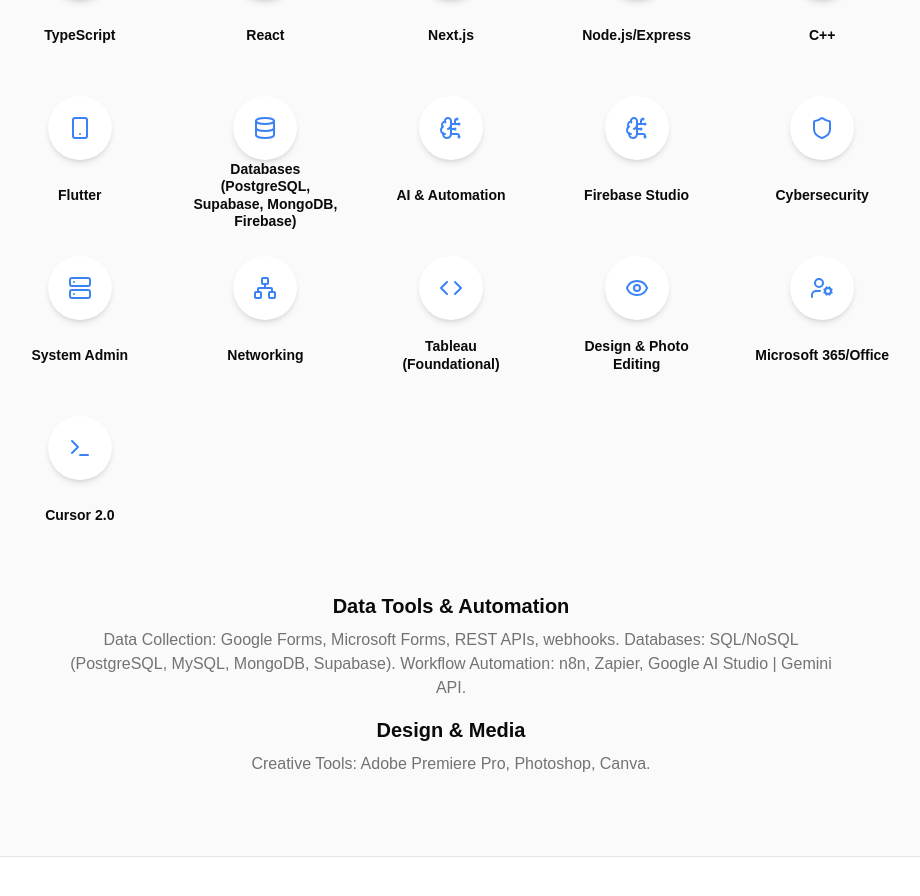
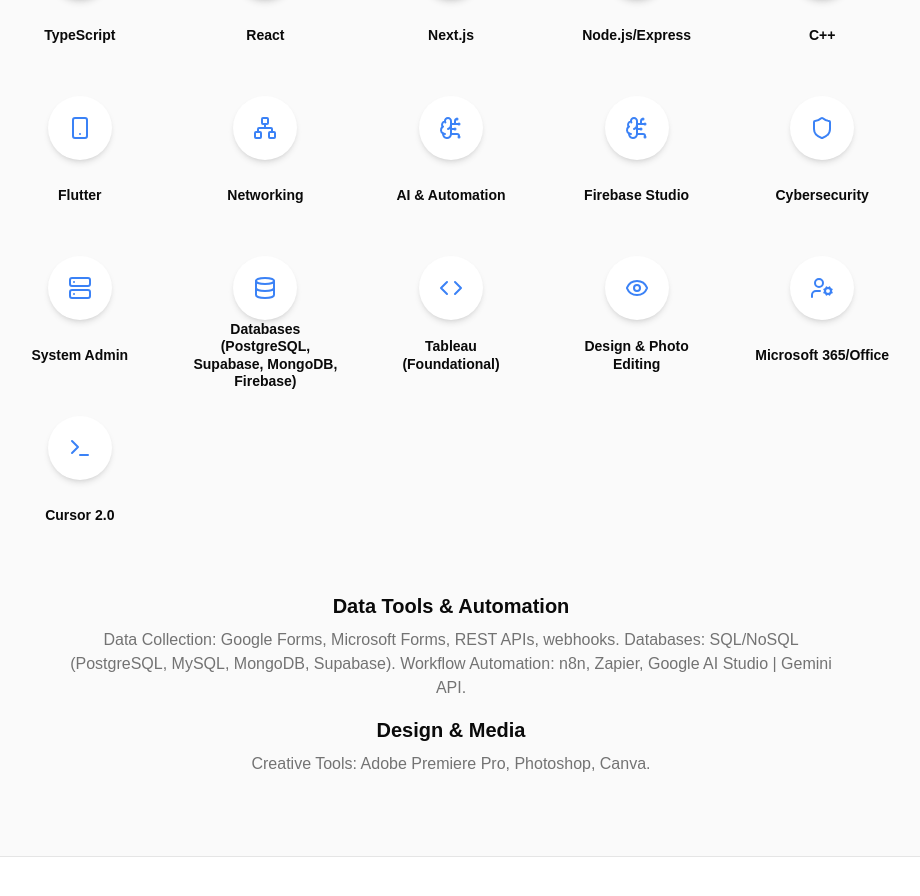
Before and after one commit to MS0C54073/muzoprof, a Next.js app: page / in a window 1280 px wide. Shown: the part 2074-2970 px from the top of the page, without its empty margins (189-1109 px from the left). Built offline with nearby package versions, Linux system fonts and the light colour scheme.

Commit message:
Under Technical Skills, Databases (PostgreSQL, Supabase, MongoDB, Fireba

```diff
--- a/src/app/page.tsx
+++ b/src/app/page.tsx
@@ -44,12 +44,12 @@
     { name: 'Node.js/Express', icon: <Server className="h-6 w-6" /> },
     { name: 'C++', icon: <Code className="h-6 w-6" /> },
     { name: 'Flutter', icon: <Smartphone className="h-6 w-6" /> },
-    { name: 'Databases (PostgreSQL, Supabase, MongoDB, Firebase)', icon: <Database className="h-6 w-6" /> },
+    { name: 'Networking', icon: <Network className="h-6 w-6" /> },
     { name: 'AI & Automation', icon: <BrainCircuit className="h-6 w-6" /> },
     { name: 'Firebase Studio', icon: <BrainCircuit className="h-6 w-6" /> },
     { name: 'Cybersecurity', icon: <Shield className="h-6 w-6" /> },
     { name: 'System Admin', icon: <Server className="h-6 w-6" /> },
-    { name: 'Networking', icon: <Network className="h-6 w-6" /> },
+    { name: 'Databases (PostgreSQL, Supabase, MongoDB, Firebase)', icon: <Database className="h-6 w-6" /> },
     { name: 'Tableau (Foundational)', icon: <Code className="h-6 w-6" /> },
     { name: 'Design & Photo Editing', icon: <Eye className="h-6 w-6" /> },
     { name: 'Microsoft 365/Office', icon: <UserCog className="h-6 w-6" /> },
```
